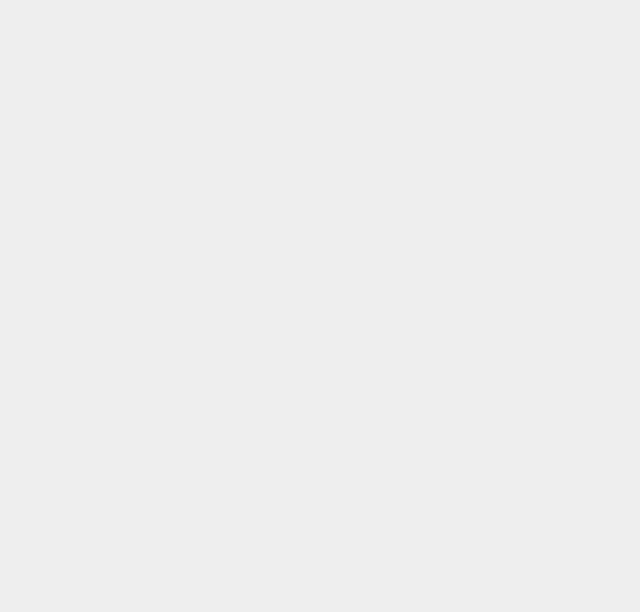
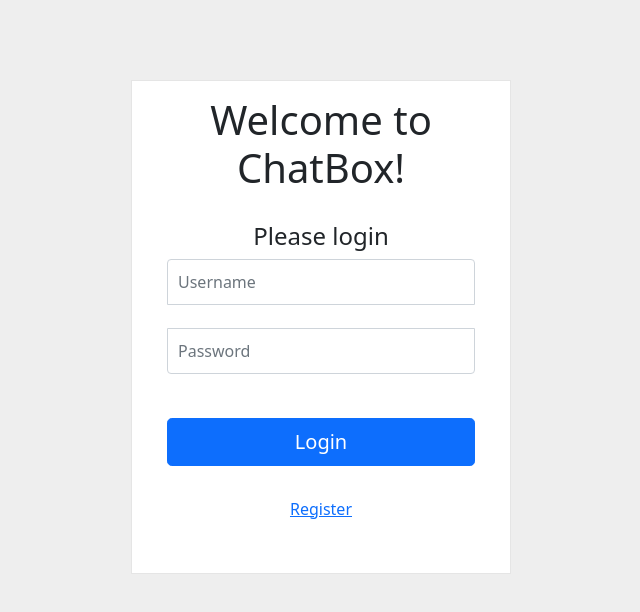
Before and after one commit to Nizar4790k/ChatBox, a React (Create React App) app: page / in a window 1280 px wide. Shown: the top 612 px of the page, without its empty margins (319-959 px from the left). Built offline with nearby package versions, Linux system fonts and the light colour scheme.

Commit message:
Register is now connected to the backend

```diff
--- a/src/App.js
+++ b/src/App.js
@@ -14,6 +14,7 @@ function App() {
             <Route path="/Login" exact component={Login}></Route>
             <Route path="/Register" exact component={Register}></Route>
             <Route path="/ChatBox" exact component={ChatBox}></Route>
+            <Route path="/" exact component={Login}></Route>
           </Switch>
         </Router>
       </div>
--- a/src/Login/Login.js
+++ b/src/Login/Login.js
@@ -1,5 +1,5 @@
-// import axios from 'axios';
-import React, { useState } from 'react';
+
+
 import { useHistory } from "react-router-dom";
 import "./Login.css";
 
@@ -8,7 +8,7 @@ const Login = () => {
 
 
 
-    const history = useHistory();
+const history = useHistory();
 
    const authenticate = () =>{
 
@@ -23,27 +23,6 @@ const Login = () => {
         alert("Bad credentials")
     }
 
-
-    /*
-
-
-        let regex = new RegExp("[A-Za-z0-9_]");
-
-
-        axios.post("http://localhost:4000/login",{username,password})
-        .then(response=>{
-
-            if(response.data.success){
-                history.push("/ItemList");
-            }else{
-                alert("User and password may be not correct");
-                attemps++;
-                alert("Attemps to Log In remainings"+(3-attemps));
-            }
-
-
-        });
-    */
 
     }
 
@@ -67,7 +46,7 @@ const Login = () => {
                 <br></br>
                 <br></br>
 
-                <button type="button" class="btn btn-link" onClick={()=>{history.push("/Register")}}>Register</button>
+                <button type="button" className="btn btn-link" onClick={()=>{history.push("/Register")}}>Register</button>
             </div>
 
 
--- a/src/NavBar/NavBar.js
+++ b/src/NavBar/NavBar.js
@@ -7,7 +7,7 @@ const NavBar = () => {
     return (
         <header className="header">
         <nav class="navbar navbar-expand-lg navbar-light bg-light fixed">
-        <a className="navbar-brand" href="#">ChatBox</a>
+        <a className="navbar-brand" href="/ChatBox">ChatBox</a>
         <button type="button" id="signout" class="btn btn-danger ml-auto mr-1" onClick={()=>{history.push("/Login")}}>Sign out</button>
       </nav>
         </header>
--- a/src/Register/Register.js
+++ b/src/Register/Register.js
@@ -1,28 +1,56 @@
 // import axios from 'axios';
-import React, { useState } from 'react';
-import { useHistory,Link } from "react-router-dom";
+import React from 'react';
+import { useHistory } from "react-router-dom";
 import "./Register.css";
 
 
-const Login = () => {
+const Register = () => {
 
-    const [username,setUser]=useState(null);
-    const [password,setPassword] = useState(null);
+
 
     const history = useHistory();
 
-   const authenticate = () =>{
+    const authenticate =  () => {
 
 
-    setUser(document.getElementById("username").value);
-    setPassword(document.getElementById("password").value);
+        var username = document.getElementById("username").value;
+        var password =document.getElementById("password").value;
 
-    if (username==="Nizar" && password==="123"){
-        alert("Success")
-    }else{
-        alert("Bad credentials")
+
+        fetch('http://localhost:3001/register', {
+            method: 'post',
+            headers: { 'Content-Type': 'application/json' },
+            body: JSON.stringify({
+                username: username,
+                password: password
+            })
+        })
+            .then(response =>response.json())
+            .then(result=>{
+                /*
+                if(result==="USER_EXIST"){
+                    alert("The user exist");
+                }else if(result==="USER_INSERTED"){
+                    alert("User created suscessfully")
+                    history.push("/Login");
+                }
+                */
+
+                switch(result){
+                    case "USER_EXIST":
+                        alert("The user exist");
+                        break;
+                    case "USER_INSERTED":
+                        alert("User created suscessfully")
+                        history.push("/Login");
+                        break;
+                     default:
+                         alert("ERROR IN THE SERVER");
+                         break;
+                }
+            });
+
     }
-
 
     /*
 
@@ -45,7 +73,7 @@ const Login = () => {
         });
     */
 
-    }
+
 
 
     return (
@@ -62,11 +90,11 @@ const Login = () => {
                 <input type="password" id="password" className="form-control" name="password" placeholder="Password" required="" />
 
                 <br></br>
-                <button className="btn btn-lg btn-success btn-block" onClick={authenticate}>Register</button>
+                <button className="btn btn-lg btn-success btn-block" onClick={() => { authenticate() }}>Register</button>
 
                 <br></br>
                 <br></br>
-                <button type="button" class="btn btn-link" onClick={()=>{history.push("/Login")}}>Log in</button>
+                <button type="button" className="btn btn-link" onClick={() => { history.push("/Login") }}>Log in</button>
 
             </div>
 
@@ -79,10 +107,8 @@ const Login = () => {
 
     );
 
-
-
-};
+}
 
 
 
-export default Login;
+export default Register;
```
